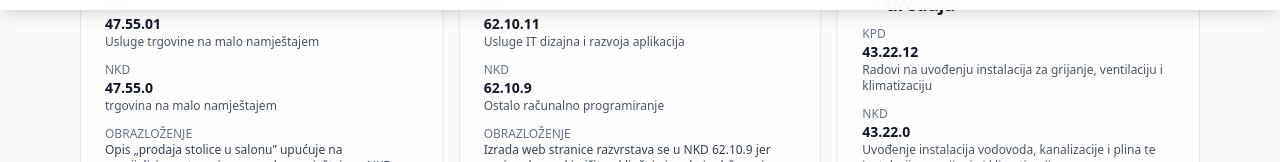
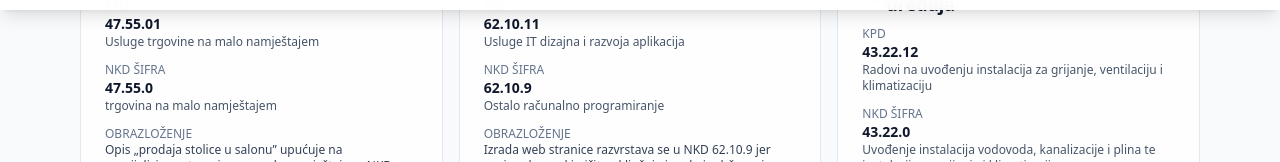
Before and after one commit to Weparche/Webovi, a React (Vite) app: page / in a window 1280 px wide. Shown: the part 790-952 px from the top of the page. Built offline with nearby package versions, Linux system fonts and the light colour scheme.

Commit message:
demo-live

```diff
--- a/src/App.tsx
+++ b/src/App.tsx
@@ -618,7 +618,7 @@ export default function App() {
     <div className="rounded-lg border-2 p-3 border-green-500 dark:border-green-600 bg-white/80 dark:bg-slate-900/70 backdrop-blur">
       <div className="flex items-center gap-2 mb-1">
         <Badge className={`border ${h.kpd ? "border-green-600 text-green-700 dark:text-green-400" : "border-rose-600 text-rose-700 dark:text-rose-400"}`}>
-          {h.kpd ? "KPD — pronađeno" : "KPD — nije pronađeno"}
+          {h.kpd ? "KPD šifra — pronađeno" : "KPD šifra — nije pronađeno"}
         </Badge>
         <span className="text-sm font-semibold">{h.kpd ?? "∅"}</span>
       </div>
@@ -630,7 +630,7 @@ export default function App() {
     {/* NKD kartica */}
     <div className="rounded-lg border p-3">
       <div className="flex items-center gap-2 mb-1">
-        <Badge className="border border-green-600 text-green-700 dark:text-green-400">NKD</Badge>
+        <Badge className="border border-green-600 text-green-700 dark:text-green-400">NKD šifra</Badge>
         <span className="text-sm font-semibold">{h.nkd ?? "—"}</span>
       </div>
       <div className="text-sm text-slate-700 dark:text-slate-200">
@@ -705,7 +705,7 @@ export default function App() {
                     </div>
                   </div>
                   <div>
-                    <div className="text-xs uppercase text-slate-500">NKD</div>
+                    <div className="text-xs uppercase text-slate-500">NKD šifra</div>
                     <div className="text-sm font-semibold">{ex.NKD_4}</div>
                     <div className="text-xs text-slate-600 dark:text-slate-300">{ex.NKD_naziv}</div>
                   </div>
```
